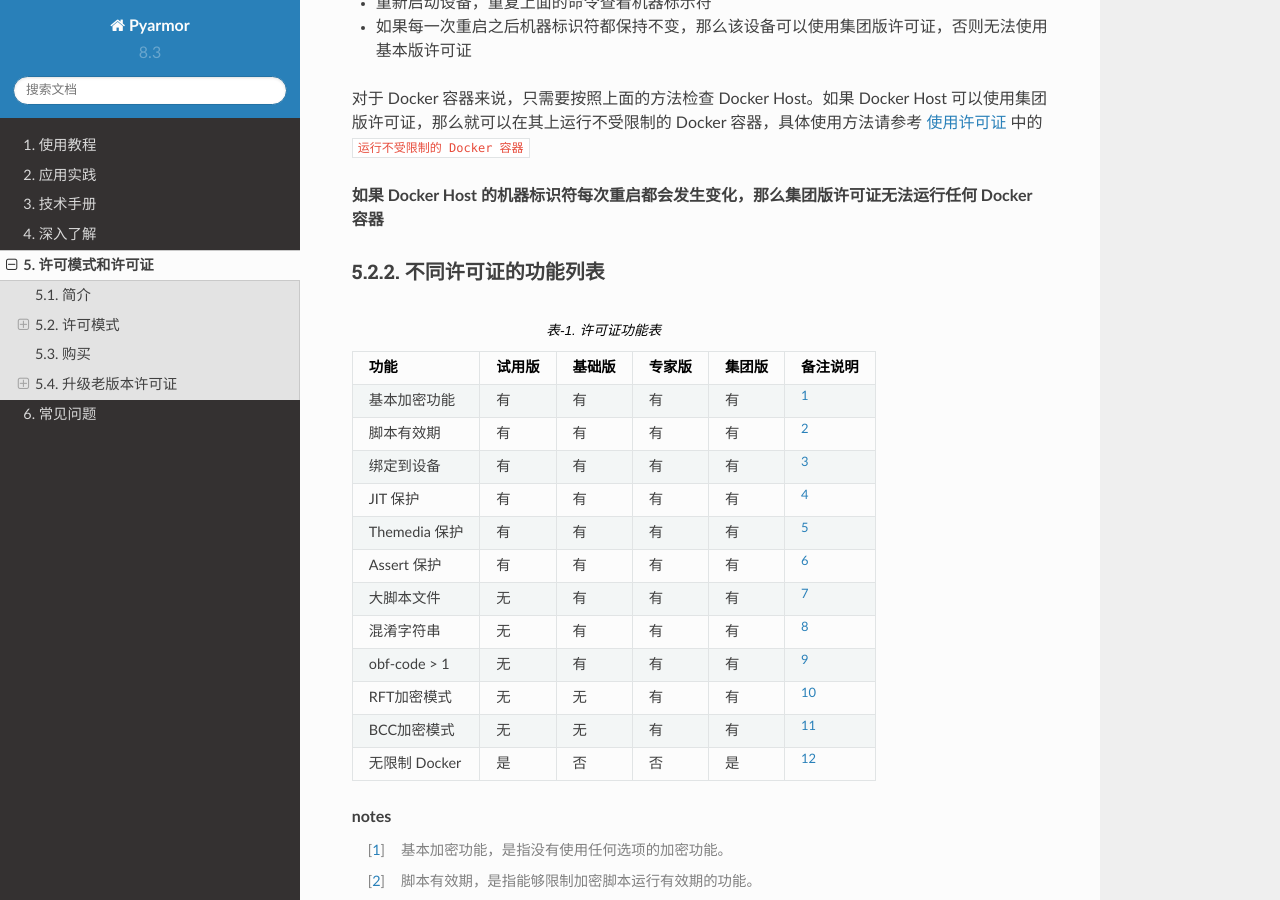
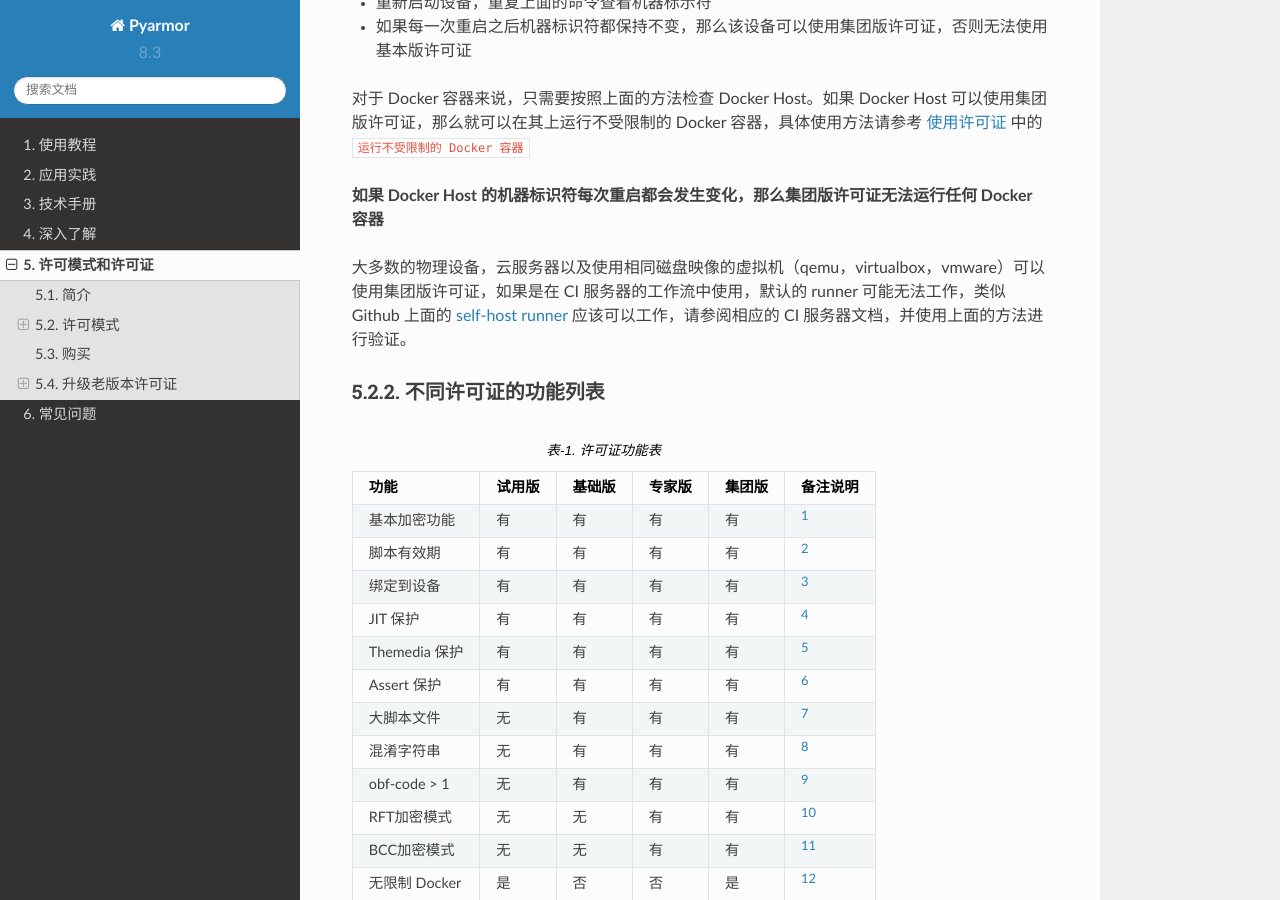
Before and after one commit to dashingsoft/pyarmor-docs-zh, a Sphinx documentation site: the page built from docs/licenses.rst, in a window 1280 px wide and 900 px high, scrolled down 2765 px. Built offline with Sphinx 7.4.7 and the Read the Docs theme 2.0.0, drawn with Linux system fonts in a browser that asks for light colours.

Commit message:
增加说明 self-hosted runner 可以使用集团版许可证

```diff
--- a/docs/how-to/register.rst
+++ b/docs/how-to/register.rst
@@ -223,9 +223,13 @@ Pyarmor 会首先显示注册信息并请求确认，如果确认无误，输入
 使用集团版许可证在 CI 服务器
 ----------------------------
 
-目前集团版许可证还不支持直接应用在 CI 服务器，唯一变通的方法是在一台离线设备或者云服务器（例如阿里云的ECS）上先运行 相应 docker 容器进行加密脚本，然后把加密后脚本保存到源代码库的另外一个分支。
+集团版许可证还不支持直接应用在 CI 服务器的默认 Runner，但是类似 Github 上面的 `self-host runner`__ 应该可以工作，具体使用请参考相应的 CI 服务器文档。
+
+另外一种变通的方法是在一台离线设备或者云服务器（例如阿里云的ECS）上先运行 相应 docker 容器进行加密脚本，然后把加密后脚本保存到源代码库的另外一个分支。
 
 CI 服务器可以从这个分支中读取加密脚本，然后和操作正常脚本一样进行下面的工作流。
+
+__ https://docs.github.com/en/actions/hosting-your-own-runners/managing-self-hosted-runners/about-self-hosted-runners
 
 支持多设备的离线注册文件
 ------------------------
--- a/docs/licenses.rst
+++ b/docs/licenses.rst
@@ -101,6 +101,10 @@ Microsoft Office 产品系列不是一种产品，它包括的各个产品，例
 对于 Docker 容器来说，只需要按照上面的方法检查 Docker Host。如果 Docker Host 可以使用集团版许可证，那么就可以在其上运行不受限制的 Docker 容器，具体使用方法请参考 :doc:`how-to/register` 中的 ``运行不受限制的 Docker 容器``
 
 **如果 Docker Host 的机器标识符每次重启都会发生变化，那么集团版许可证无法运行任何 Docker 容器**
+
+大多数的物理设备，云服务器以及使用相同磁盘映像的虚拟机（qemu，virtualbox，vmware）可以使用集团版许可证，如果是在 CI 服务器的工作流中使用，默认的 runner 可能无法工作，类似 Github 上面的 `self-host runner`__ 应该可以工作，请参阅相应的 CI 服务器文档，并使用上面的方法进行验证。
+
+__ https://docs.github.com/en/actions/hosting-your-own-runners/managing-self-hosted-runners/about-self-hosted-runners
 
 不同许可证的功能列表
 --------------------
```
Also changed, not shown: docs/questions.rst (+4 -4 lines).
